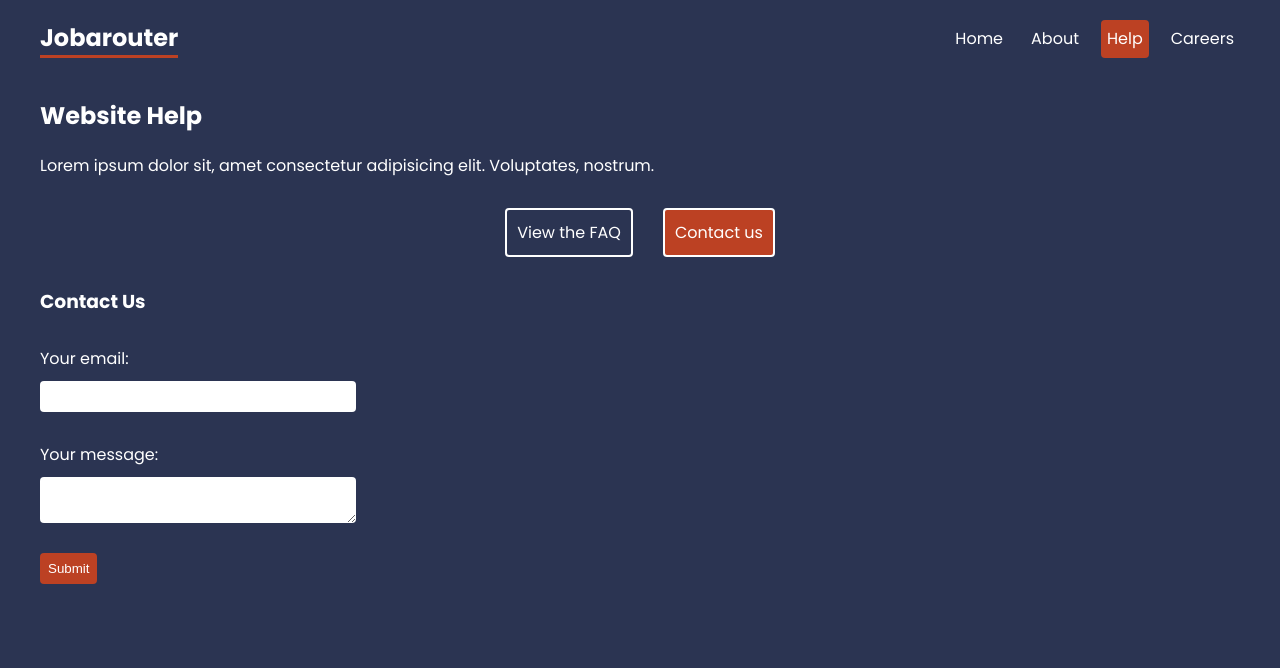
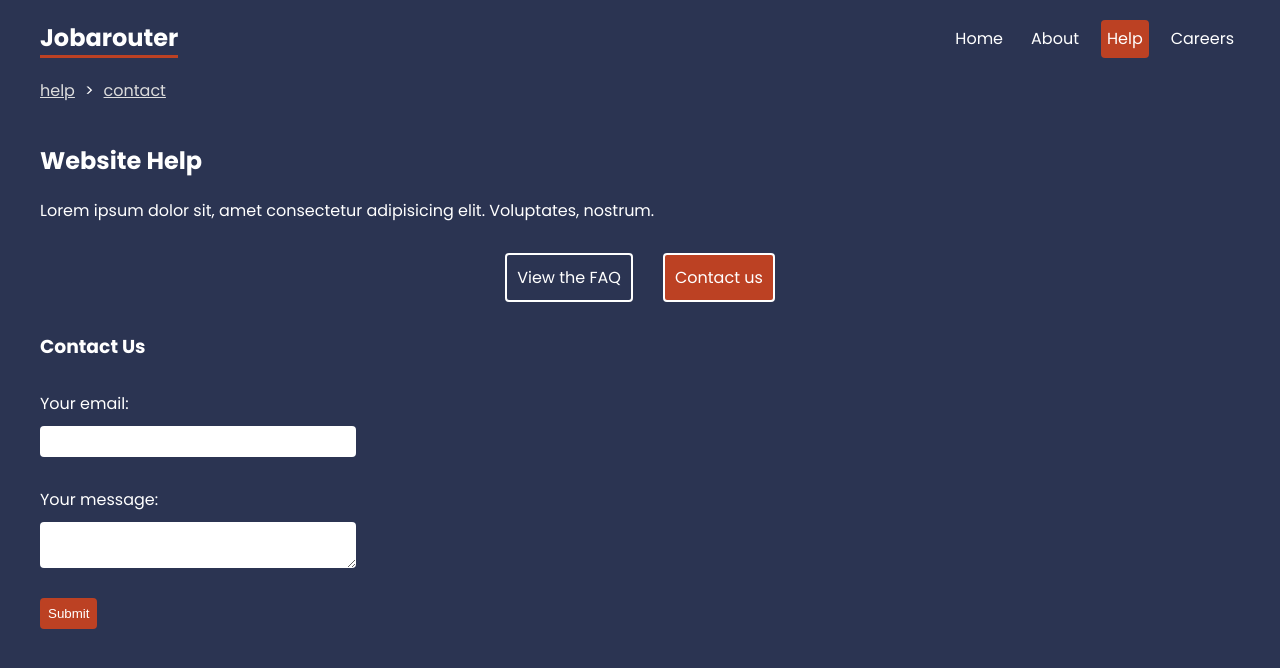
Before and after one commit to krnthoang542/react-router, a React (Create React App) app: page /help/contact in a window 1280 px wide. Shown: the top 668 px of the page. Built offline with nearby package versions, Linux system fonts and the light colour scheme.

Commit message:
Form & action in react router

```diff
--- a/src/App.js
+++ b/src/App.js
@@ -9,7 +9,7 @@
 import Home from "./pages/Home";
 import About from "./pages/About";
 import Faq from "./pages/help/FAQ";
-import Contact from "./pages/help/Contact";
+import Contact, { contactAction } from "./pages/help/Contact";
 import NotFound from "./pages/NotFound";
 import Careers, { careersLoader } from "./pages/careers/Careers";
 import CareersDetails, { careerDetailsLoader } from "./pages/careers/CareersDetails";
@@ -28,7 +28,7 @@
 
       <Route path="help" element={<HelpLayout />}>
         <Route path="faq" element={<Faq />} />
-        <Route path="contact" element={<Contact />} />
+        <Route path="contact" element={<Contact />} action={contactAction}/>
       </Route>
 
       <Route
--- /dev/null
+++ b/src/component/Breadcrumbs.js
@@ -0,0 +1,22 @@
+import { useLocation, Link } from "react-router-dom"
+
+
+export default function Breadcrumbs() {
+    const location = useLocation();
+    let currentLink = '';
+    const crumbs = location.pathname.split('/')
+    .filter(crumb => (crumb !== ''))
+    .map(crumb =>{
+        currentLink += `/${crumb}`;
+        return (
+        <div className="crumb" key={crumb}>
+          <Link to={currentLink}>{crumb}</Link>
+        </div>
+        )
+    })
+  return (
+    <div className="breadcrumbs">
+      {crumbs}
+    </div>
+  )
+}
--- a/src/index.css
+++ b/src/index.css
@@ -131,3 +131,19 @@
 
 
 /* breadcrumbs */
+.breadcrumbs {
+  max-width: 1200px;
+  margin: 20px auto;
+}
+.breadcrumbs > *{
+  display: inline-block;
+  margin-right: 10px;
+}
+.breadcrumbs .crumb:nth-last-child(n+2):after {
+  content: '>';
+  margin-left: 10px;
+}
+
+.breadcrumbs .crumb a {
+  color: #ddd;
+}
--- a/src/layouts/RootLayout.js
+++ b/src/layouts/RootLayout.js
@@ -1,4 +1,5 @@
 import { NavLink, Outlet } from "react-router-dom";
+import Breadcrumbs from "../component/Breadcrumbs";
 
 export default function RootLayout() {
   return (
@@ -11,6 +12,7 @@
           <NavLink to="help">Help</NavLink>
           <NavLink to="careers">Careers</NavLink>
         </nav>
+        <Breadcrumbs/>
       </header>
       <main>
         <Outlet />
--- a/src/pages/help/Contact.js
+++ b/src/pages/help/Contact.js
@@ -1,8 +1,11 @@
+import { Form, redirect, useActionData } from "react-router-dom";
+
 export default function Contact() {
+  const data = useActionData();
     return (
       <div className="contact">
         <h3>Contact Us</h3>
-        <form>
+        <Form method='post'>
           <label>
             <span>Your email:</span>
             <input type="email" name="email" required />
@@ -12,7 +15,24 @@
             <textarea name="message" required></textarea>
           </label>
           <button>Submit</button>
-        </form>
+          {data && data.error && <p>{data.error}</p>}
+        </Form>
       </div>
     )
   }
+
+export const contactAction = async({ request })=>{
+  const data = await request.formData();
+  const submission = {
+    email: data.get('email'),
+    message: data.get('message')
+  }
+  //send data
+  console.log(submission);
+
+  if(submission.message.length > 10){
+    return {error: "error"}
+  }
+
+  return redirect('/')
+}
```
